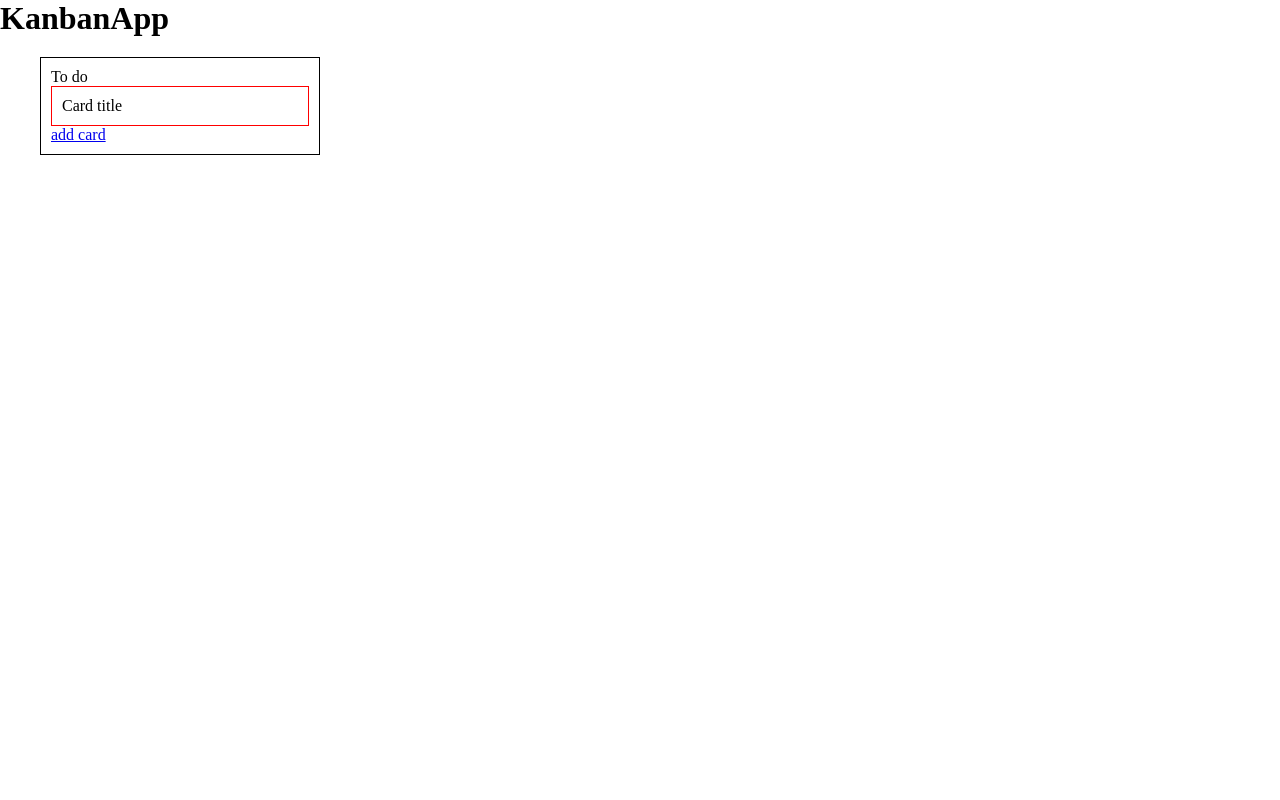
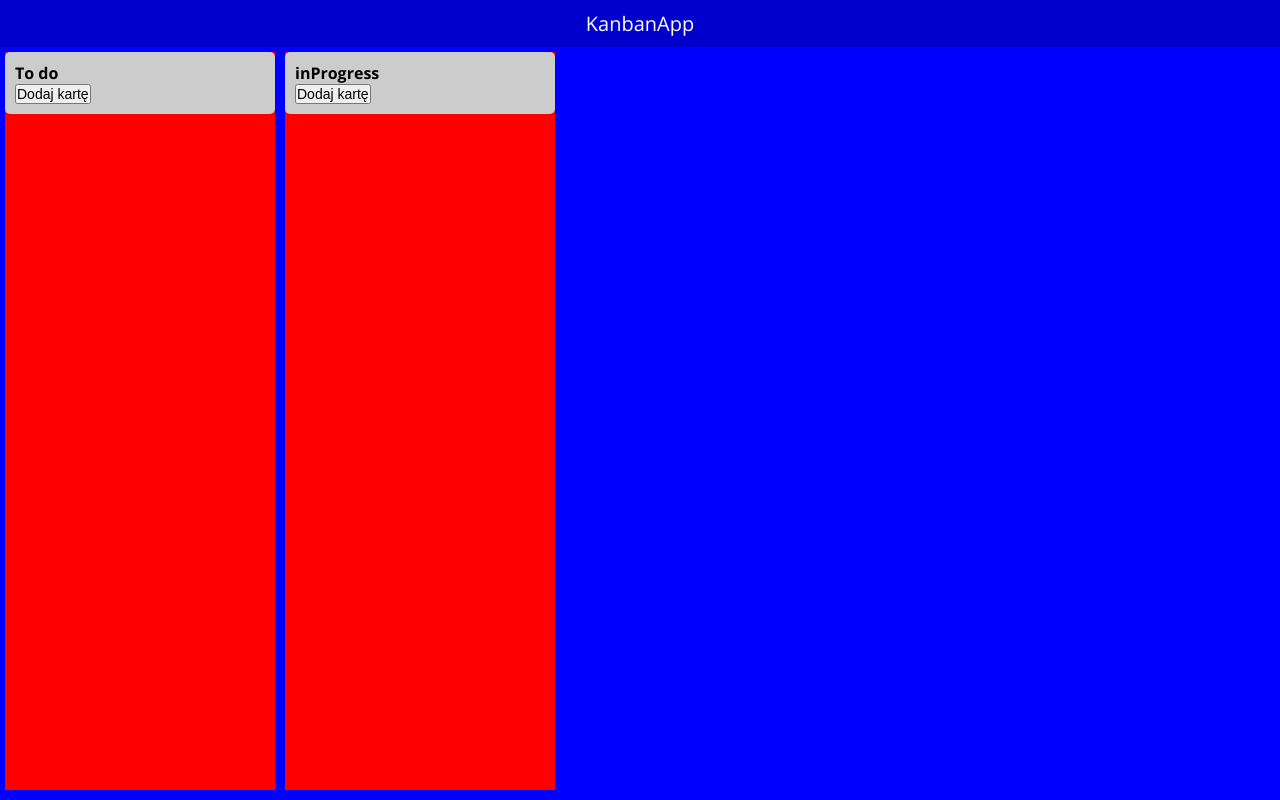
Before and after one commit to k-krusiec/kanbanApp, a website: page index.html in a window 1280 px wide. Drawn offline with nearby package versions, Linux system fonts and the light colour scheme.

Commit message:
Fixed html structure

```diff
--- a/index.html
+++ b/index.html
@@ -13,40 +13,82 @@
     </header>
 
     <main>
-      <div class="main-container">
-        <div class="step">
+      <div class="dashboard">
+        <div class="list-placeholder">
+          <div class="list" data-name="list">
+            <div class="list-header" data-name="list-header">
+              <p class="list-title" data-name="list-title">To do</p>
+              <input class="list-title-input hidden" data-name="list-title-input" type="text" name="" value="">
+            </div>
+
+            <button class="add-card-btn" data-name="add-card-btn" type="button" name="button">Dodaj kartę</button>
+          </div>
+        </div>
+        <div class="list-placeholder">
+          <div class="list" data-name="list">
+            <div class="list-header" data-name="list-header">
+              <p class="list-title" data-name="list-title">inProgress</p>
+              <input class="list-title-input hidden" data-name="list-title-input" type="text" name="" value="">
+            </div>
+
+            <button class="add-card-btn" data-name="add-card-btn" type="button" name="button">Dodaj kartę</button>
+          </div>
+        </div>
+
+
+
+        <!-- <div class="step">
           <p>To do</p>
           <div class="list">
             <div class="card">
               <p>Card title</p>
             </div>
           </div>
-          <a href="#">add card</a>
+          <a class="add-card-btn" href="#">add card</a>
         </div>
-        <!-- <div class="step">
+        <div class="step">
           <p>In progress</p>
+          <div class="list">
             <div class="card">
               <p>Card title</p>
             </div>
-          <a href="#">add card</a>
+            <div class="card">
+              <p>Card title</p>
+            </div>
+          </div>
+          <a class="add-card-btn" href="#">add card</a>
         </div>
         <div class="step">
           <p>Test</p>
+          <div class="list">
             <div class="card">
               <p>Card title</p>
             </div>
-          <a href="#">add card</a>
+          </div>
+          <a class="add-card-btn" href="#">add card</a>
         </div>
         <div class="step">
           <p>Done</p>
+          <div class="list">
             <div class="card">
               <p>Card title</p>
             </div>
-          <a href="#">add card</a>
+            <div class="card">
+              <p>Card title</p>
+            </div>
+            <div class="card">
+              <p>Card title</p>
+            </div>
+            <div class="card">
+              <p>Card title</p>
+            </div>
+          </div>
+          <a class="add-card-btn" href="#">add card</a>
         </div> -->
+        <!-- <a class="add-step-btn" href="#">Add Step</a> -->
       </div>
     </main>
 
-    <script src="./js/app.js"></script>
+    <script src="./js/inny.js"></script>
   </body>
 </html>
--- a/scss/modules/_variables.scss
+++ b/scss/modules/_variables.scss
@@ -0,0 +1,27 @@
+//breakpoints
+$desktop: 'screen and (min-width: 960px)';
+$tablet: 'screen and (min-width: 601px) and (max-width: 959px)';
+$phone: 'only screen and (max-width: 600px)';
+
+
+//siteassets
+$site-width: 960px;
+$max-width: 100%;
+
+//fontsetup
+$main-font-size: 16px;
+$montserrat: 'montserrat', sans-serif;
+$light: 300;
+$regular: 400;
+$bold: 700;
+
+//colors
+$android-green: #a4c639;
+$k3-green-light: #bfd774;
+$k3-gray: #80817e;
+$k3-gray-light: #ccc;
+$k3-gray-extra-light: #f5f5f5;
+$black: #000;
+$k3-violet: #5b39c6;
+$k3-violet-light: #b3a4e5;
+$white: #fff;
--- a/scss/partials/_general.scss
+++ /dev/null
@@ -1,11 +0,0 @@
-* {
-  box-sizing: border-box;
-  padding: 0;
-  margin: 0;
-}
-
-.main-container {
-  display: flex;
-  flex-flow: row nowrap;
-  padding: 20px;
-}
--- a/scss/partials/_main.scss
+++ b/scss/partials/_main.scss
@@ -1,11 +1,91 @@
-.step {
-  border: 1px solid black;
+@import url('https://fonts.googleapis.com/css?family=Open+Sans:300,400,700');
+
+* {
+  box-sizing: border-box;
+  padding: 0;
+  margin: 0;
+}
+
+body, html {
+  height: 100%;
+}
+
+html {
+  font-size: 10px;
+  font-family: 'Open Sans', sans-serif;
+}
+
+body {
+  background: blue;
+}
+
+.hidden {
+  display: none;
+}
+
+header {
+  background: darken(blue, 10%);
   padding: 10px;
-  min-width: 280px;
-  margin: 0 20px;
+  display: flex;
+  justify-content: center;
+  h1 {
+    font-weight: 300;
+    color: white;
+  }
+}
+
+main {
+  height: calc(100% - 47px);
+}
+
+.dashboard {
+  height: 100%;
+  display: flex;
+  padding-bottom: 5px;
+}
+
+.list-placeholder {
+  background: red;
+  width: 270px;
+  margin: 5px;
+}
+
+.list {
+  background: #ccc;
+  border-radius: 5px;
+  padding: 10px;
+  .list-title {
+    font-size: 1.6rem;
+    font-weight: 700;
+  }
+}
+
+.add-card-btn {
+  font-size: 1.4rem;
 }
 
 .card {
-  border: 1px solid red;
-  padding: 10px;
+  background: darken(#ccc, 25%);
 }
+
+
+//
+// .main-container {
+//   display: flex;
+//   flex-flow: row nowrap;
+//   align-items:flex-start;
+//   padding: 20px 10px;
+//   overflow-x: auto;
+// }
+//
+// .step {
+//   border: 1px solid black;
+//   min-width: 280px;
+//   padding: 10px;
+//   margin: 0 10px;
+// }
+//
+// .card {
+//   border: 1px solid red;
+//   padding: 10px;
+// }
```
Also changed, not shown: css/style.css. Lines whose indentation alone changed are shown as unchanged.
